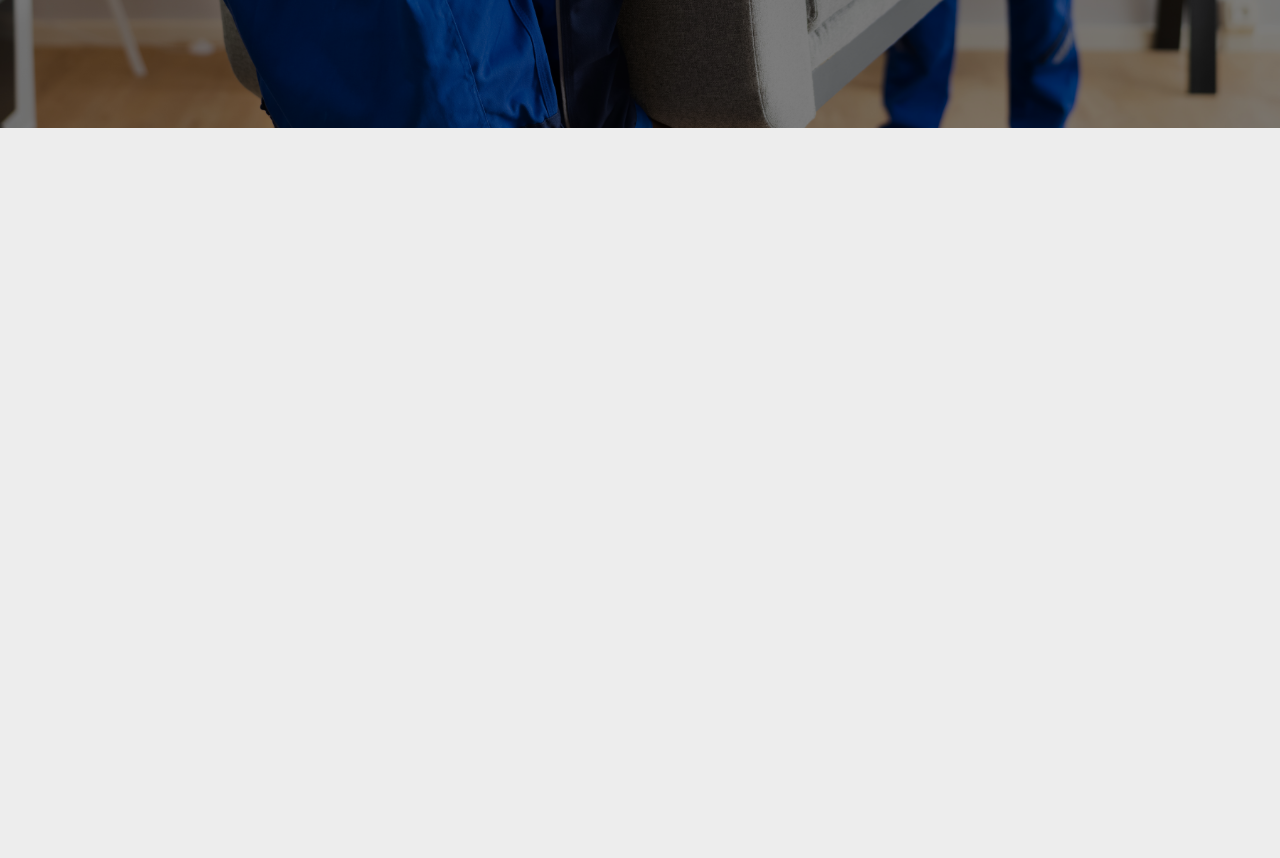
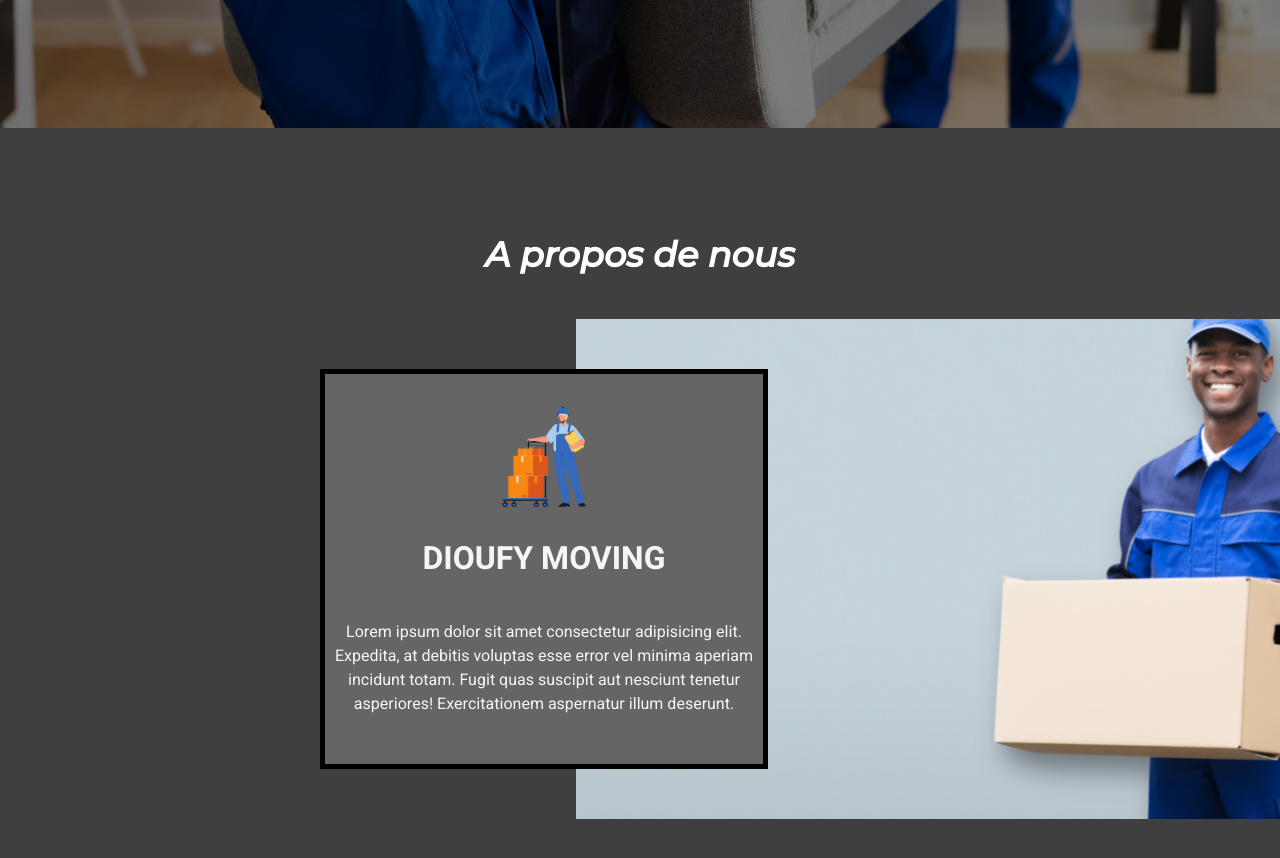
Before and after one commit to jkdGMC/dioufy-moving, a React (Create React App) app in the folder dioufy-moving-client/: page / in a window 1280 px wide. Shown: the part 640-1498 px from the top of the page. Before the commit the page ends 800 px from the top, so only its background shows below. Built offline with nearby package versions, Linux system fonts and the light colour scheme.

Commit message:
Setting-up 'A propos' section

```diff
--- a/dioufy-moving-client/src/App.js
+++ b/dioufy-moving-client/src/App.js
@@ -1,11 +1,12 @@
 import './App.css';
+import Apropos from './Components/Apropos/Apropos';
 import Header from './Components/Header/Header';
 
 function App() {
-
   return (
     <div className="App">
       <Header />
+      <Apropos />
     </div>
   );
 }
--- /dev/null
+++ b/dioufy-moving-client/src/Components/Apropos/Apropos.css
@@ -0,0 +1,15 @@
+.a-propos{
+    width: 100%;
+    height: 100vh;
+    display: flex;
+    flex-direction: column;
+    background-color: #3f3f3f;
+}
+
+.a-propos-title{
+    margin-top: 3em;
+    color: white;
+    text-align: center;
+    font-size: 35px;
+    font-family: 'Montserrat', sans-serif;
+}
--- /dev/null
+++ b/dioufy-moving-client/src/Components/Apropos/Apropos.js
@@ -0,0 +1,15 @@
+import React from 'react'
+import './Apropos.css'
+import AproposSection from './AproposSection/AproposSection'
+
+
+const Apropos = () => {
+  return (
+    <div className='a-propos'>
+        <h1 className='a-propos-title'>A propos de nous</h1>
+        <AproposSection />
+    </div>
+  )
+}
+
+export default Apropos;
--- /dev/null
+++ b/dioufy-moving-client/src/Components/Apropos/AproposSection/AproposSection.css
@@ -0,0 +1,29 @@
+.a-propos-section{
+    position: relative;
+    display: flex;
+    flex-direction: row-reverse;
+    margin-top: 20px;
+}
+
+.apropos-img{
+    width: 55%;
+    height: 500px;
+    background-size: cover;
+    background-repeat: no-repeat;
+    background-image: url('../../../assets/images/apropos-img.png');
+}
+
+.a-propos-text{
+    position: absolute;
+    display: flex;
+    flex-direction: column;
+    justify-content: center;
+    top: 10%;
+    left: 25%;
+    width: 35%;
+    height: 50vh;
+    border: 5px solid black;
+    background-color: rgb(102, 101, 101);
+    text-align: center;
+    color: whitesmoke;
+}
--- /dev/null
+++ b/dioufy-moving-client/src/Components/Apropos/AproposSection/AproposSection.js
@@ -0,0 +1,22 @@
+import React from 'react'
+import './AproposSection.css'
+import aproposLogo from '../../../assets/images/apropos-logo.png'
+
+const AproposSection = () => {
+  return (
+    <div className='a-propos-section'>
+      <div className="apropos-img"></div>
+      <div className="a-propos-text">
+        <div className="a-propos-text-title">
+          <img className='apropos-logo' src={aproposLogo} alt="A propos logo" height='100' />
+          <h1>DIOUFY MOVING</h1>
+        </div>
+        <div className="a-propos-text-desc">
+          <p>Lorem ipsum dolor sit amet consectetur adipisicing elit. Expedita, at debitis voluptas esse error vel minima aperiam incidunt totam. Fugit quas suscipit aut nesciunt tenetur asperiores! Exercitationem aspernatur illum deserunt.</p>
+        </div>
+      </div>
+    </div>
+  )
+}
+
+export default AproposSection
--- a/dioufy-moving-client/src/Components/Header/Header.js
+++ b/dioufy-moving-client/src/Components/Header/Header.js
@@ -3,7 +3,6 @@ import './Header.css'
 import Navbar from '../Navbar/Navbar'
 
 const Header = () => {
-
   return (
     <div className='header'>
       <Navbar />
@@ -20,7 +19,6 @@ const Header = () => {
             <input type="button" className='btn header-qsn-btn' value="Qui sommes nous ?"/>
             <input type="button" className='btn header-cno-btn' value="Consulter nos offres"/>
           </div>
-
         </div>
       </div>
     </div>
--- a/dioufy-moving-client/src/Components/Navbar/Navbar.js
+++ b/dioufy-moving-client/src/Components/Navbar/Navbar.js
@@ -3,10 +3,9 @@ import logo from '../../assets/main-logo/black.svg'
 import './Navbar.css'
 
 const Navbar = () => {
-
     const [navbar, setNavbar] = useState(false);
 
-    const background = () => (window.scrollY >=50) ? setNavbar(true) : setNavbar(false)
+    const background = () => (window.scrollY >=45) ? setNavbar(true) : setNavbar(false)
     window.addEventListener('scroll', background)
 
     const routes = [
--- a/dioufy-moving-client/src/index.css
+++ b/dioufy-moving-client/src/index.css
@@ -1,4 +1,6 @@
 @import url('https://fonts.googleapis.com/css2?family=Heebo:wght@300;400;500;700&display=swap');
+@import url('https://fonts.googleapis.com/css2?family=Montserrat:ital,wght@1,500&display=swap');
+
 
 *{
   box-sizing: border-box;
```
Also changed, not shown: dioufy-moving-client/src/assets/images/apropos-img.png (added), dioufy-moving-client/src/assets/images/apropos-logo.png (added).
